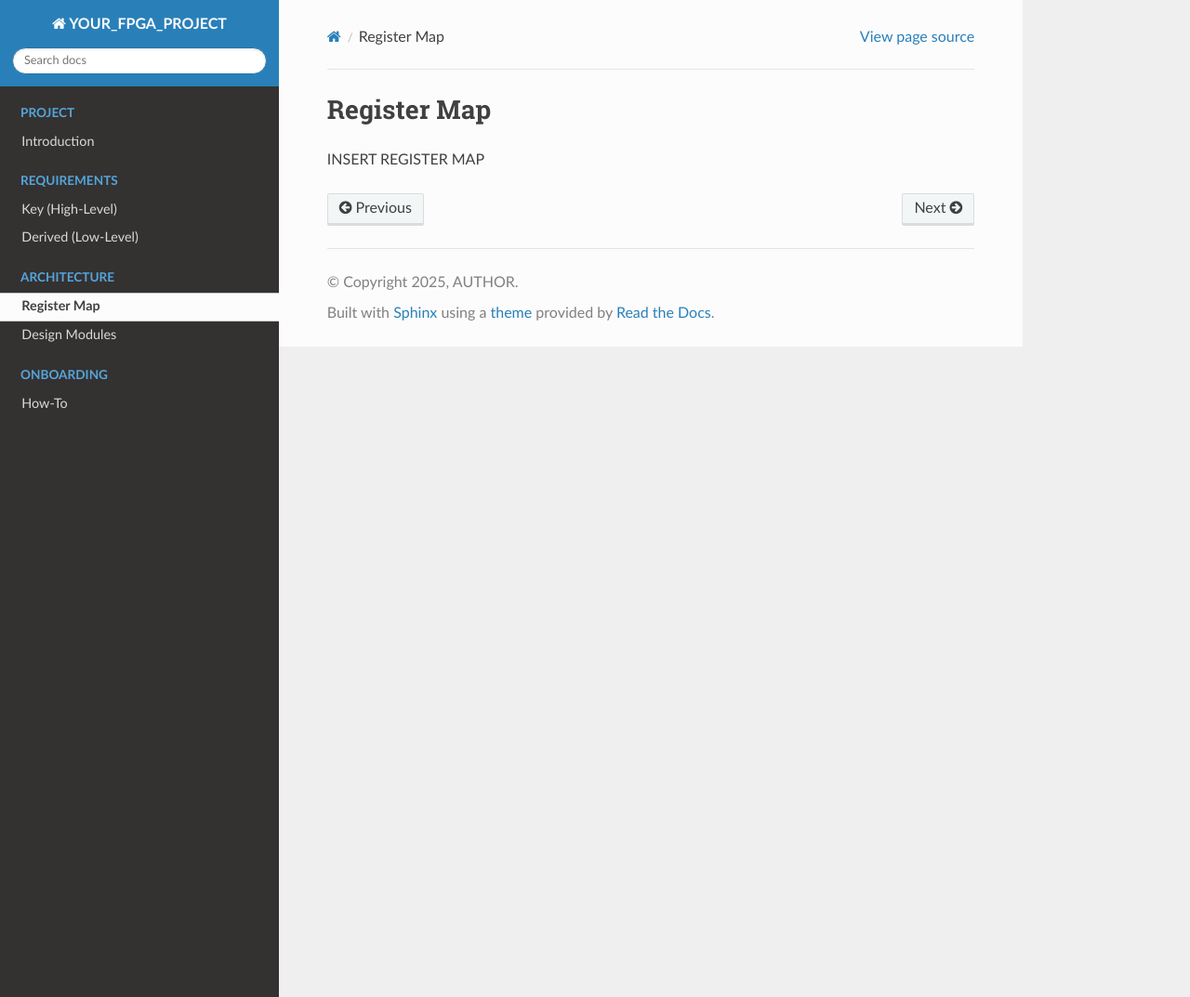
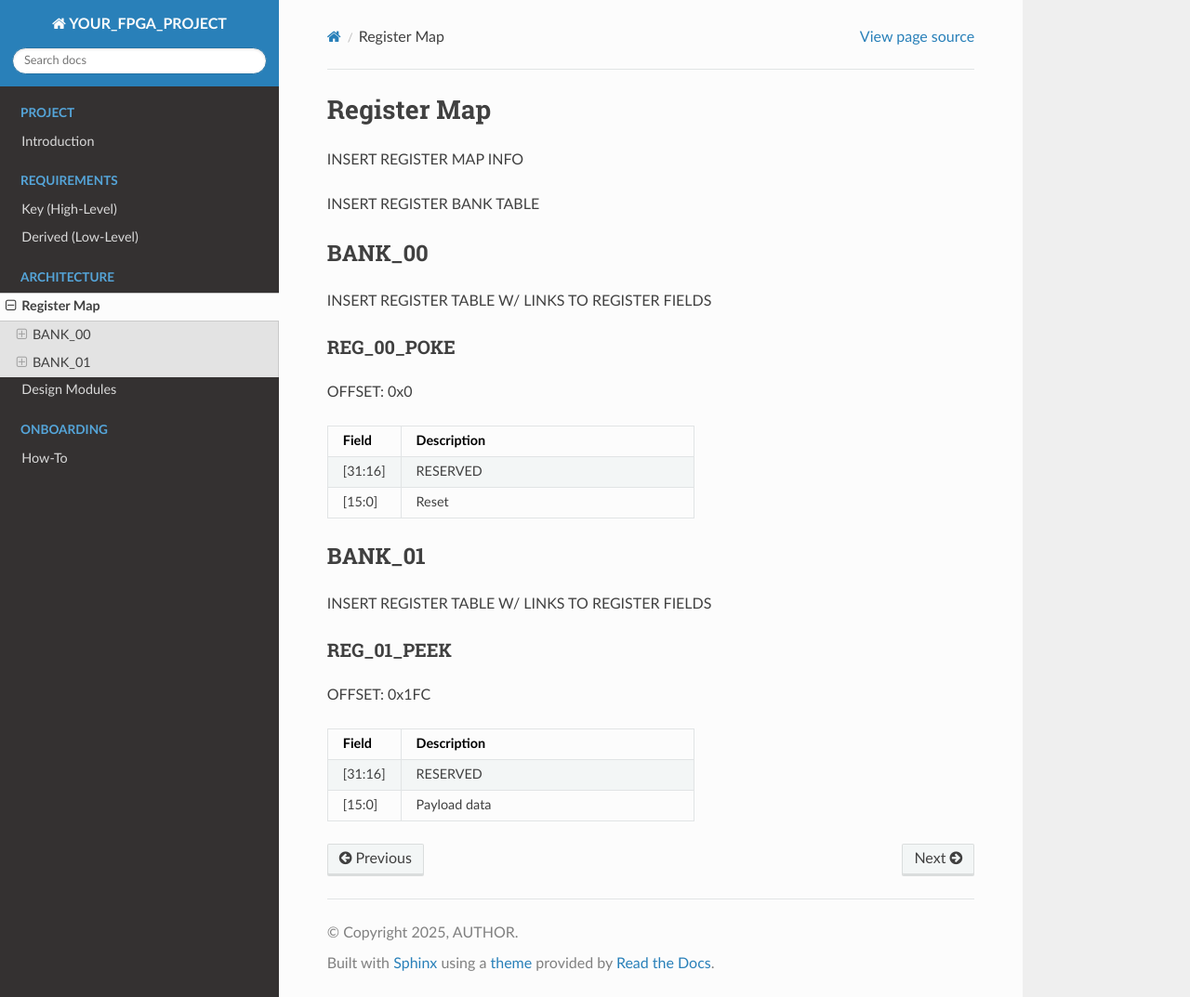
Before and after one commit to roajonny/common, a Sphinx documentation site: the page built from docs/source/architecture/register_map.rst, in a window 1280 px wide and 1073 px high. Shown: the whole window at 93% size. Built offline with Sphinx 7.4.7 and the Read the Docs theme 3.1.0, drawn with Linux system fonts in a browser that asks for light colours.

Commit message:
Updates register documentation w/ dummy templates

```diff
--- a/docs/source/architecture/register_map.rst
+++ b/docs/source/architecture/register_map.rst
@@ -1,4 +1,50 @@
 Register Map
 ============
 
-INSERT REGISTER MAP
+INSERT REGISTER MAP INFO
+
+INSERT REGISTER BANK TABLE
+
+BANK_00
+-------
+
+INSERT REGISTER TABLE W/ LINKS
+TO REGISTER FIELDS
+
+REG_00_POKE
+~~~~~~~~~~~
+
+OFFSET: 0x0
+
+.. list-table::
+   :widths: 10 40
+   :header-rows: 1
+
+   * - Field
+     - Description
+   * - [31:16]
+     - RESERVED
+   * - [15:0]
+     - Reset
+
+BANK_01
+-------
+
+INSERT REGISTER TABLE W/ LINKS
+TO REGISTER FIELDS
+
+REG_01_PEEK
+~~~~~~~~~~~
+
+OFFSET: 0x1FC
+
+.. list-table::
+   :widths: 10 40
+   :header-rows: 1
+
+   * - Field
+     - Description
+   * - [31:16]
+     - RESERVED
+   * - [15:0]
+     - Payload data
```
